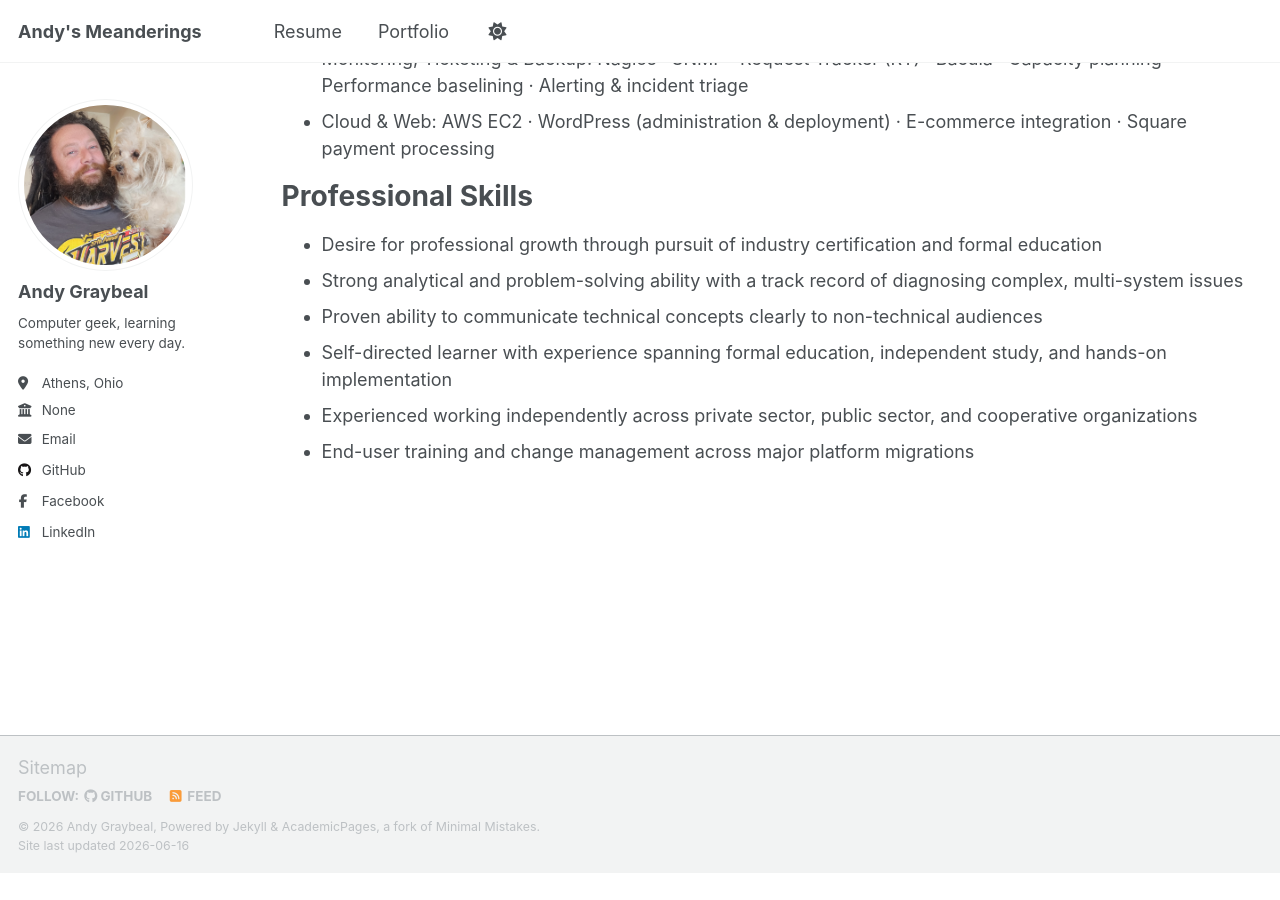
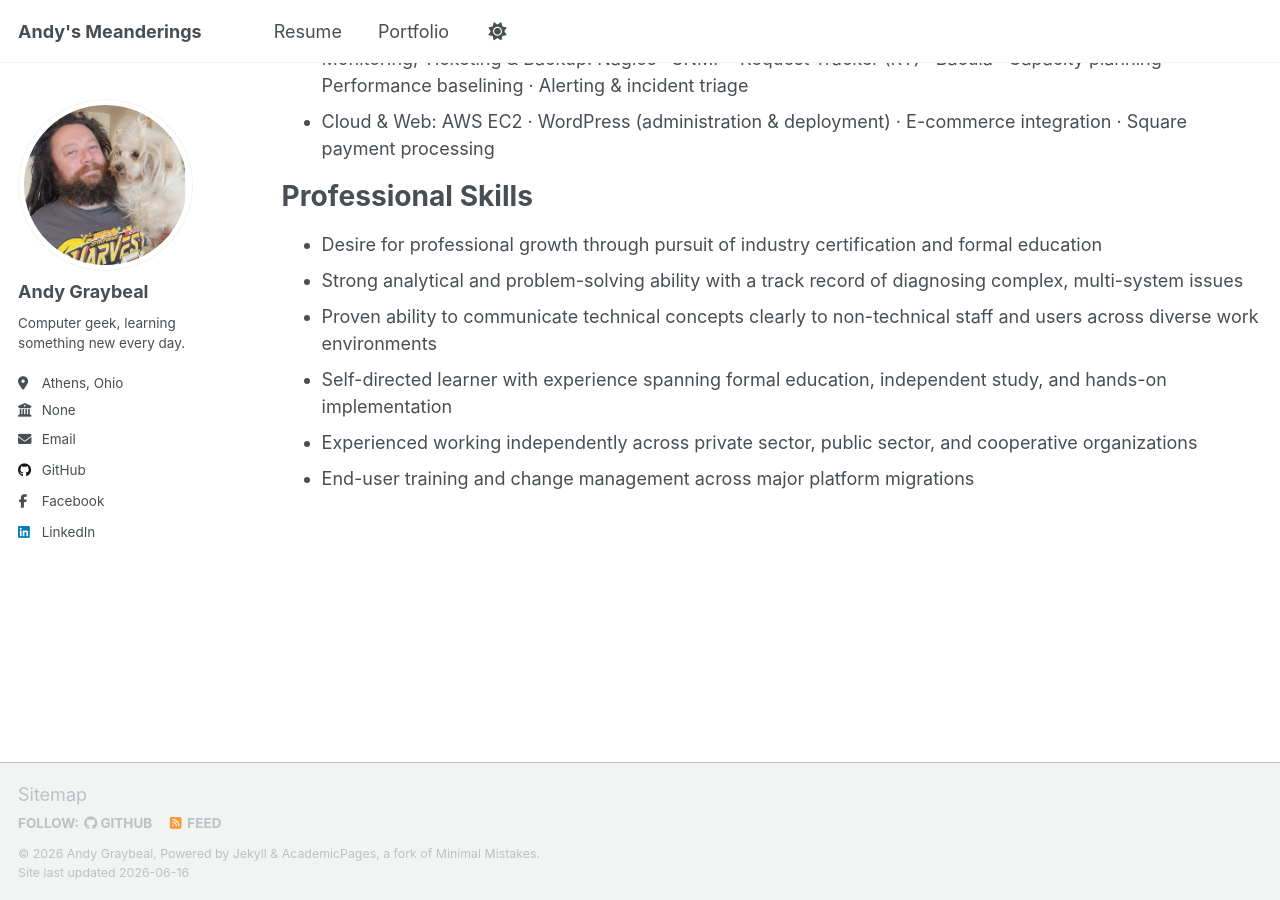
Before and after one commit to andy-graybeal/andy-graybeal.github.io, a Jekyll site: the page built from _pages/resume.md, in a window 1280 px wide and 900 px high, scrolled down 1962 px. Built offline with Jekyll 4.4.1, drawn with Linux system fonts in a browser that asks for light colours; a script that is not in the unit is left out; before the commit the page ends 2835 px from its top, so only the background shows below that.

Commit message:
Clarify communication skills description in resume
Updated wording for clarity regarding communication skills.

```diff
--- a/_pages/resume.md
+++ b/_pages/resume.md
@@ -65,7 +65,7 @@ Professional Skills
 ======
 * Desire for professional growth through pursuit of industry certification and formal education
 * Strong analytical and problem-solving ability with a track record of diagnosing complex, multi-system issues
-* Proven ability to communicate technical concepts clearly to non-technical audiences
+* Proven ability to communicate technical concepts clearly to non-technical staff and users across diverse work environments
 * Self-directed learner with experience spanning formal education, independent study, and hands-on implementation
 * Experienced working independently across private sector, public sector, and cooperative organizations
 * End-user training and change management across major platform migrations
```
